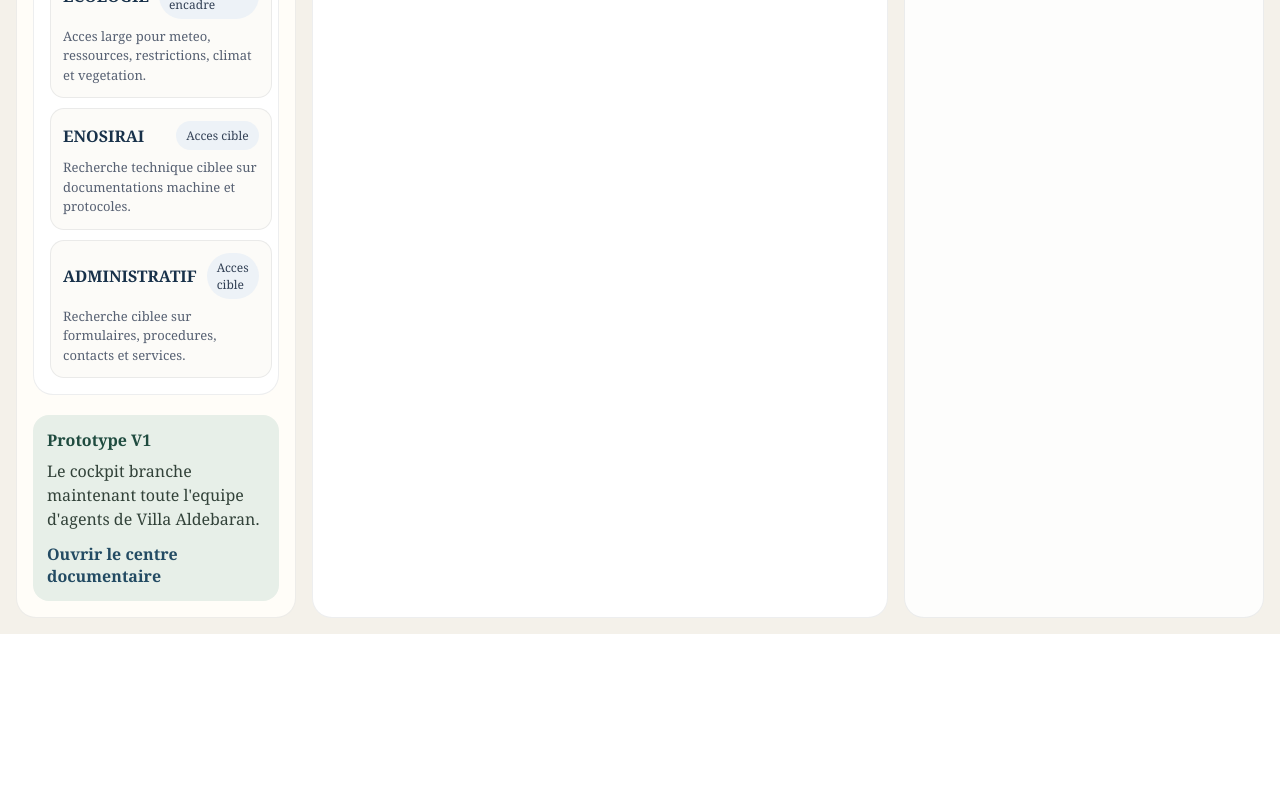
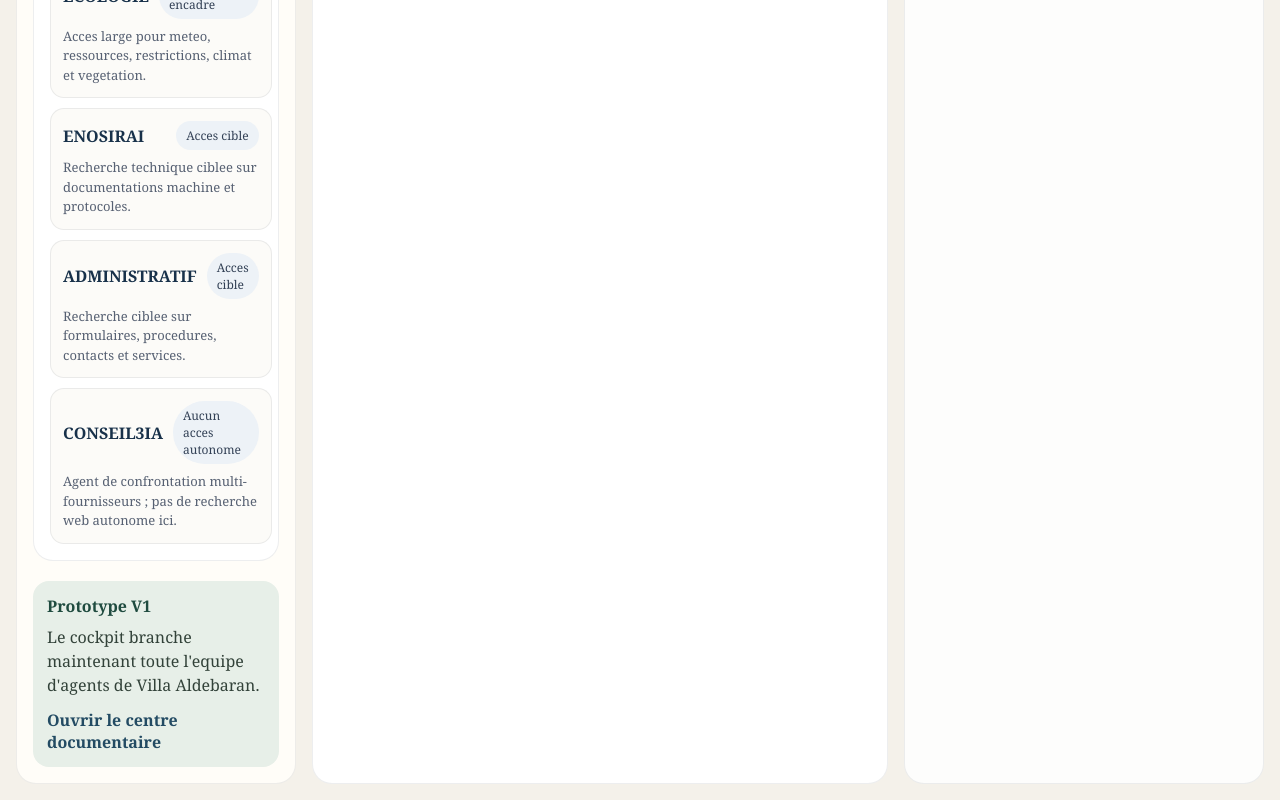
Before and after one commit to nonomanu31-cmd/villa-aldebaran-prototype, a Next.js app: page /cockpit in a window 1280 px wide. Shown: the part 3655-4455 px from the top of the page. Before the commit the page ends 4289 px from the top, so only its background shows below. Built offline with nearby package versions, Linux system fonts and the light colour scheme.

Commit message:
Fix web access panel for conseil3ia

```diff
--- a/components/WebAccessPanel.tsx
+++ b/components/WebAccessPanel.tsx
@@ -43,6 +43,10 @@ const rules: Record<AgentId, WebAccessRule> = {
   administratif: {
     level: "limited",
     note: "Recherche ciblee sur formulaires, procedures, contacts et services.",
+  },
+  conseil3ia: {
+    level: "none",
+    note: "Agent de confrontation multi-fournisseurs ; pas de recherche web autonome ici.",
   },
 };
 
```
